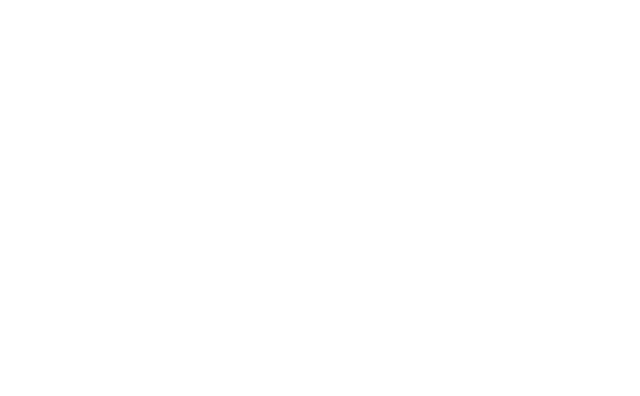
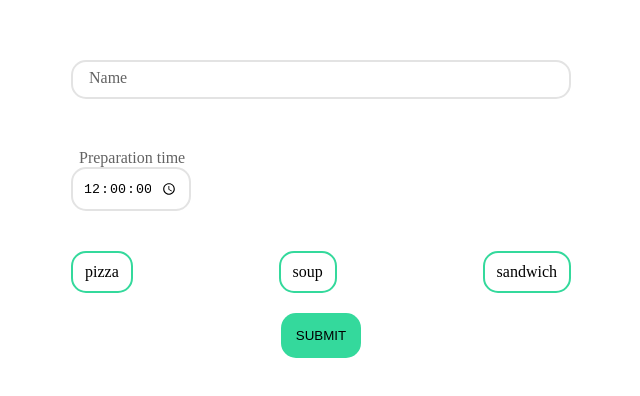
Before and after one commit to dragenet/hexocean-recruitment-task, a React (Create React App) app: page / in a window 1280 px wide. Shown: the part 214-610 px from the top of the page, without its empty margins (327-967 px from the left). Built offline with nearby package versions, Linux system fonts and the light colour scheme.

Commit message:
Create form view

```diff
--- a/src/views/FormView.js
+++ b/src/views/FormView.js
@@ -1,14 +1,128 @@
+import { useReducer, useState } from 'react';
+import styled from 'styled-components';
 import Input from '../components/Input/Input';
 import TimeInput from '../components/Input/TimeInput';
-import colors from '../utils/colors';
-
 import RangePicker from '../components/RangePicker/RangePicker';
 import RangePickerItem from '../components/RangePicker/RangePickerItem';
 import NumberInput from '../components/Input/NumberInput';
 import Button from '../components/Button';
+import { useFormik } from 'formik';
+
+import validators from '../utils/validators';
+import consts from '../utils/consts';
+
+const categories = [consts.PIZZA, consts.SOUP, consts.SANDWICH];
+
+const Wrapper = styled.form`
+  width: 500px;
+  display: flex;
+  flex-direction: column;
+`;
+const StyledButton = styled(Button)`
+  align-self: center;
+`;
+
+const initialValues = {
+  name: null,
+  preparation_time: '00:00:00',
+  category: null,
+  no_of_slices: 1,
+  diameter: 30,
+  spiciness: null,
+  slices_of_bread: 1,
+};
 
 const FormView = () => {
-  return <div></div>;
+  const [category, setCategory] = useState(null);
+
+  const formik = useFormik({
+    initialValues,
+    validate: validators,
+    onSubmit: (values) => {
+      alert(JSON.stringify(values, null, 2));
+    },
+  });
+
+  return (
+    <Wrapper onSubmit={formik.handleSubmit}>
+      {console.log(formik.errors)}
+      <Input name="name" value={formik.values.name} onChange={formik.handleChange} hasError={formik.errors.name}>
+        Name
+      </Input>
+      <TimeInput
+        name="preparation_time"
+        value={formik.values.preparation_time}
+        onChange={formik.handleChange}
+        hasError={formik.errors.preparation_time}
+      >
+        Preparation time
+      </TimeInput>
+      <RangePicker
+        name="category"
+        value={formik.values.category}
+        onChange={(value) => formik.handleChange({ target: { name: 'category', value } })}
+        hasError={formik.errors.category}
+      >
+        {categories.map((item) => (
+          <RangePickerItem key={item} value={item}>
+            {item}
+          </RangePickerItem>
+        ))}
+      </RangePicker>
+      {formik.values.category === consts.PIZZA && (
+        <>
+          <NumberInput
+            name="no_of_slices"
+            value={formik.values.no_of_slices}
+            onChange={formik.handleChange}
+            min={1}
+            max={15}
+            hasError={formik.errors.no_of_slices}
+          >
+            Number of slices
+          </NumberInput>
+          <NumberInput
+            name="diameter"
+            value={formik.values.diameter}
+            onChange={formik.handleChange}
+            min={30}
+            max={100}
+            step={0.1}
+            hasError={formik.errors.diameter}
+          >
+            Diameter
+          </NumberInput>
+        </>
+      )}
+      {formik.values.category === consts.SOUP && (
+        <RangePicker
+          name="spiciness"
+          label="Spiciness"
+          value={formik.values.spiciness}
+          onChange={(value) => formik.handleChange({ target: { name: 'spiciness', value } })}
+          hasError={formik.errors.spiciness}
+        >
+          {[...Array(10).keys()].map((item) => (
+            <RangePickerItem value={item + 1}> {item + 1}</RangePickerItem>
+          ))}
+        </RangePicker>
+      )}
+      {formik.values.category === consts.SANDWICH && (
+        <NumberInput
+          name="slices_of_bread"
+          value={formik.values.slices_of_bread}
+          onChange={formik.handleChange}
+          min={1}
+          max={30}
+          hasError={formik.errors.slices_of_bread}
+        >
+          Slices of bread
+        </NumberInput>
+      )}
+
+      <StyledButton type="submit">SUBMIT</StyledButton>
+    </Wrapper>
+  );
 };
 
 export default FormView;
```
